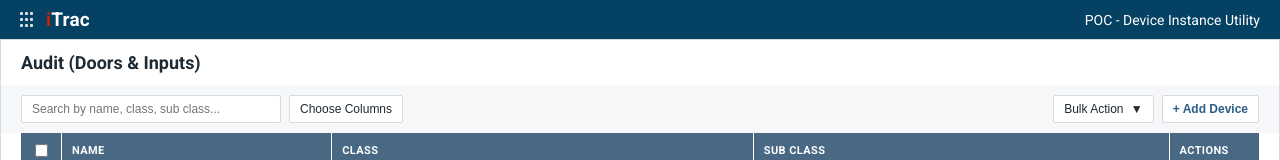
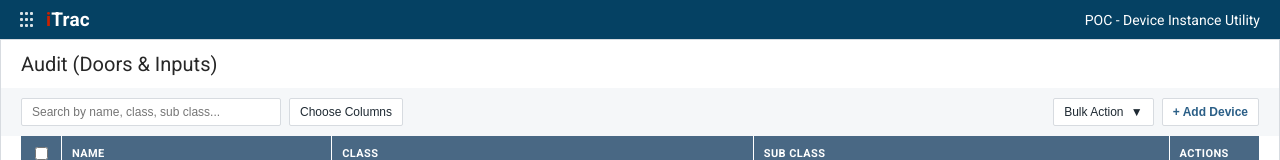
Before and after one commit to prasadambaledath/device-instance-utility, a React (Vite) app: page / in a window 1280 px wide. Shown: the top 160 px of the page. Built offline with nearby package versions, Linux system fonts and the light colour scheme.

Commit message:
Update styles in App.css and utility.css for improved typography and color consistency

```diff
--- a/src/App.css
+++ b/src/App.css
@@ -46,8 +46,9 @@ body {
 
 .sample-card-head h1 {
   margin: 0;
-  font-size: 18px;
-  font-weight: 700;
+  font-size: 20px;
+  font-weight: 400;
+  color: #272727;
 }
 
 .sample-toolbar {
--- a/src/utility.css
+++ b/src/utility.css
@@ -152,7 +152,7 @@
 .panel-title {
   font-weight: 500;
   font-size: 16px;
-  color: #272727;
+  color: #054163;
   padding: 10px 0;
 }
 
```
